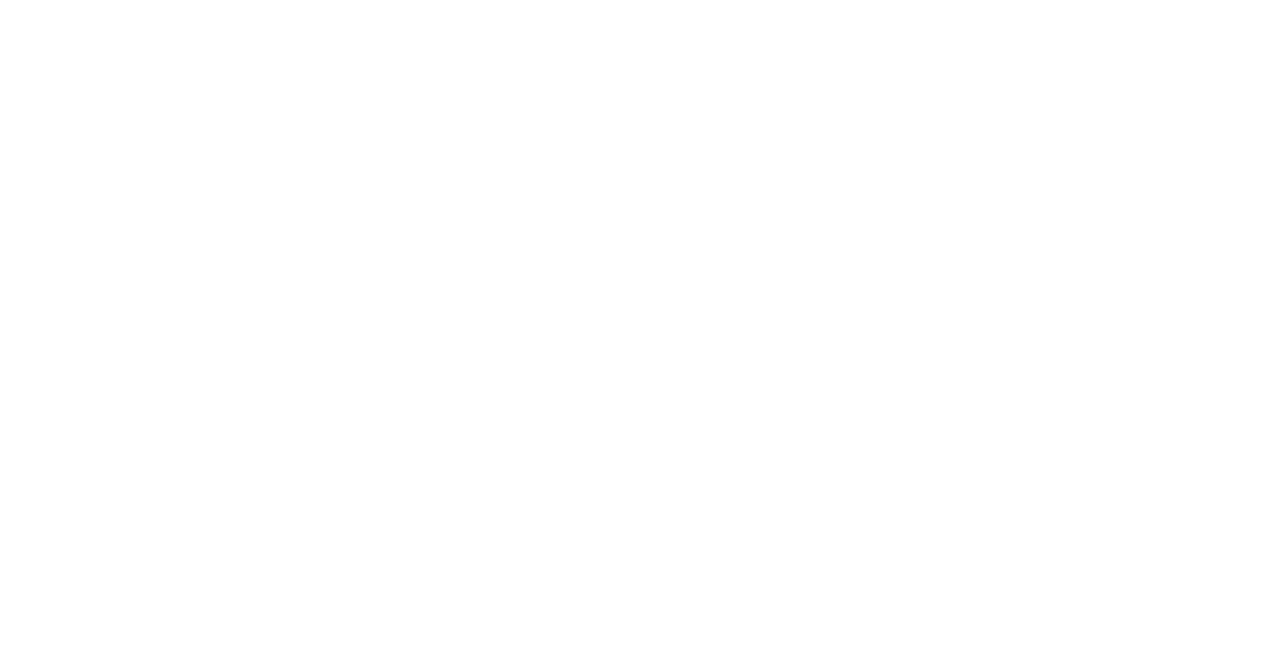
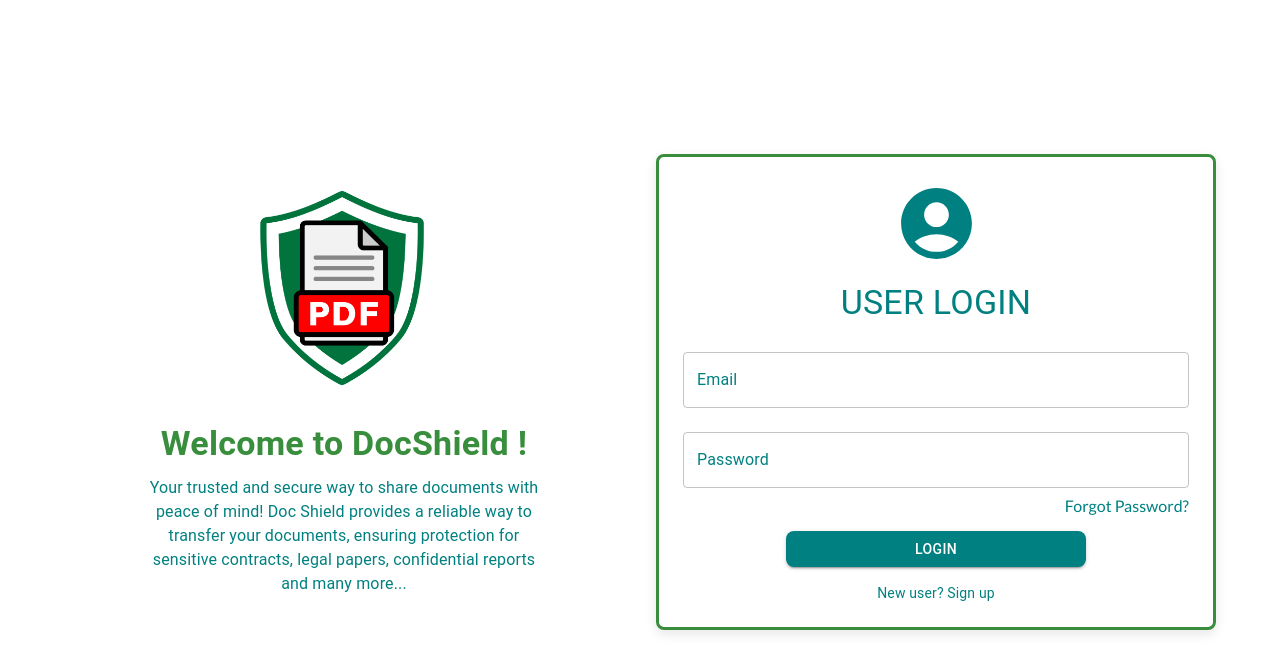
Before and after one commit to ChamikaRohan/DocShield, a React (Vite) app in the folder client/: page /signin in a window 1280 px wide. Before the commit this address had no page. Shown: the top 672 px of the page. Built offline with nearby package versions, Linux system fonts and the light colour scheme.

Commit message:
Created entry point UI route for signin

```diff
--- a/client/src/App.jsx
+++ b/client/src/App.jsx
@@ -1,29 +1,28 @@
 import React from 'react';
-import { BrowserRouter as Router, Route, Routes } from "react-router-dom";
+import { BrowserRouter as Router, Route, Routes, Navigate } from "react-router-dom";
 import CheckAuth from './components/CheckAuth.jsx';
 import SocketClient from './components/SocketClient.jsx';
 import ViewMyDocs from './components/ViewMyDocs.jsx';
 import Inbox from './pages/Inbox.jsx';
 import Compose from './pages/Compose.jsx';
 import Login from './pages/Login.jsx';
-import './App.css'
+import './App.css';
 import ForgotPasswordPage from './pages/forgot-password.jsx';
 import SignUpPage from './pages/Signup.jsx';
 
 export default function App() {
   return (
-
     <Router>
       <Routes>
-        <Route path="/" element={<Login />} />
+        {/* Redirect from "/" to "/signin" */}
+        <Route path="/" element={<Navigate to="/signin" />} />
+        <Route path="/signin" element={<Login />} />
         <Route path="/signup" element={<SignUpPage />} />
         <Route path="/compose" element={<Compose />} />
         <Route path="/inbox" element={<Inbox />} />
-
         <Route path="/docs" element={<ViewMyDocs />} />
         <Route path="/socket" element={<SocketClient />} />
         <Route path="/forgotpw" element={<ForgotPasswordPage />} />
-
       </Routes>
     </Router>
   );
```
